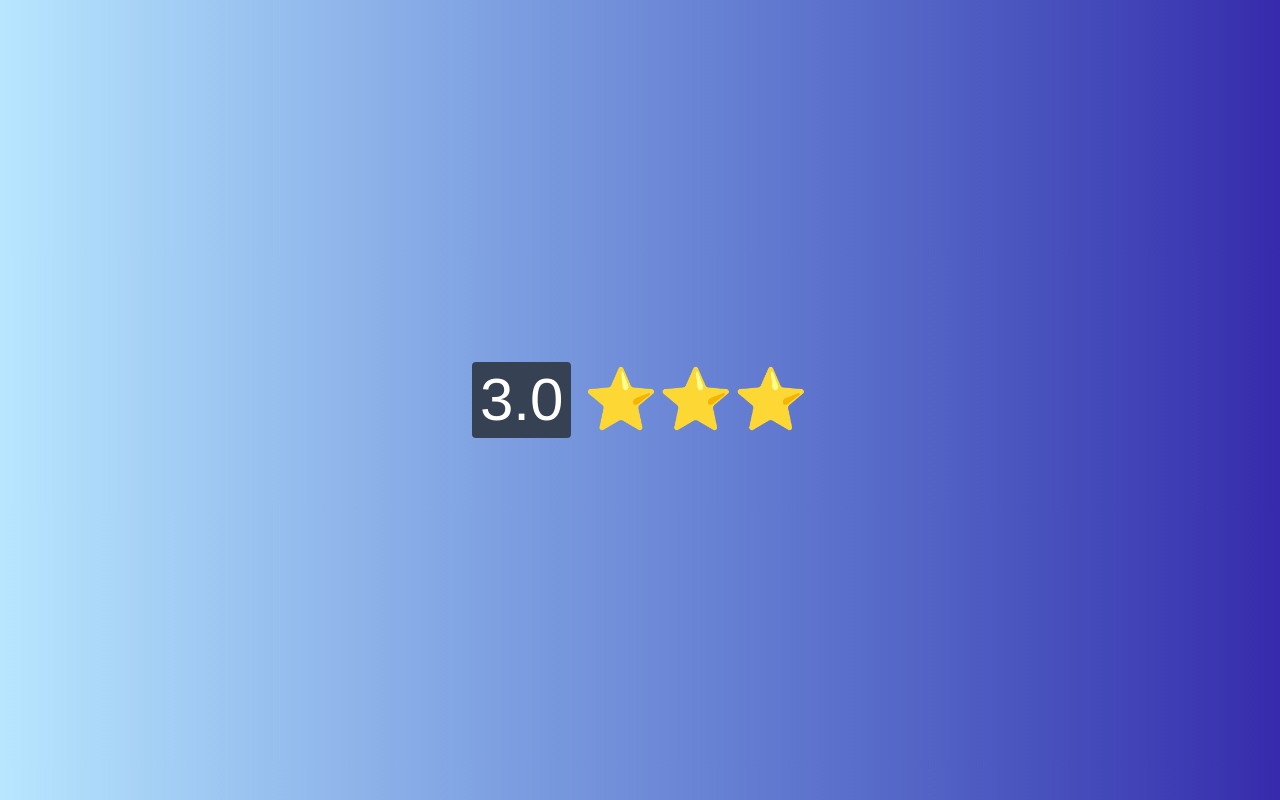
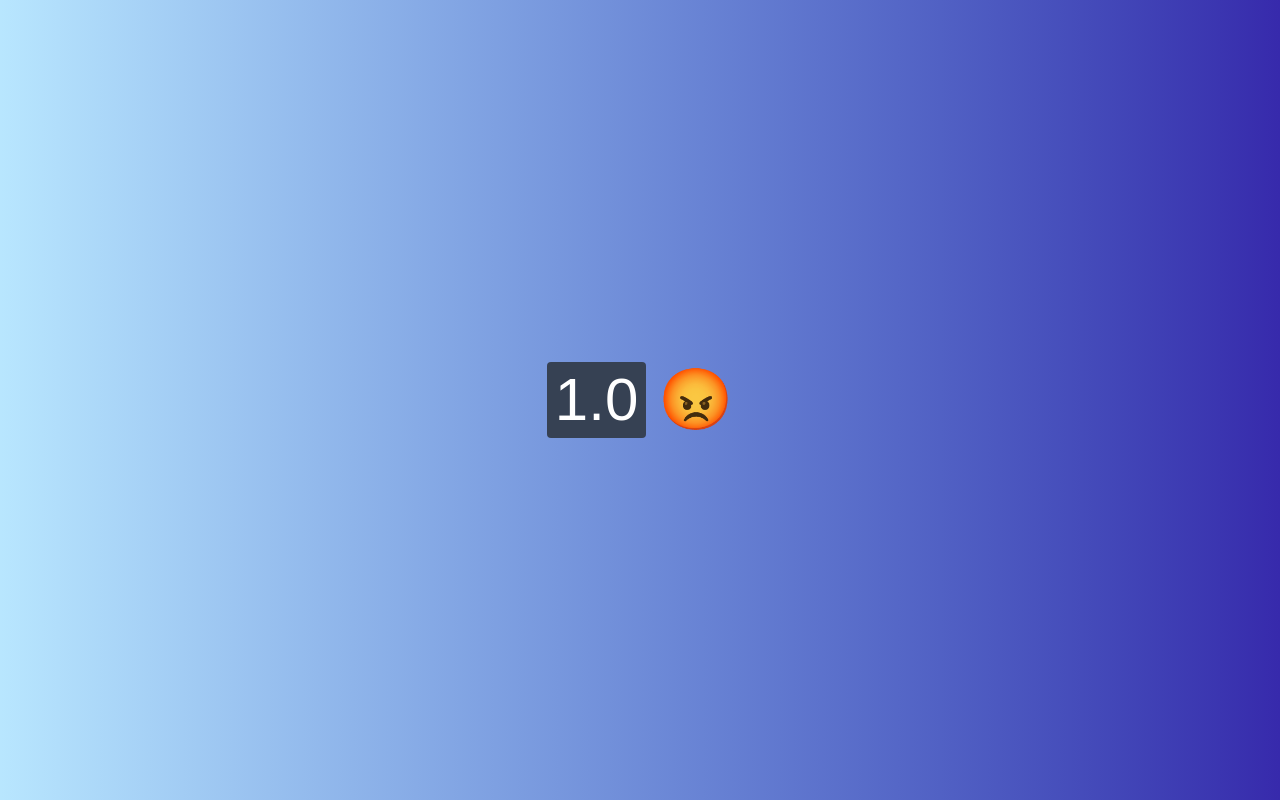
Before and after one commit to Wiillboss/react, a Next.js app in the folder react_primeiro_projeto/: page / in a window 1280 px wide. Built offline with nearby package versions, Linux system fonts and the light colour scheme.

Commit message:
atualização

```diff
--- a/react_primeiro_projeto/app/components/Emoji_Rating.tsx
+++ b/react_primeiro_projeto/app/components/Emoji_Rating.tsx
@@ -6,18 +6,24 @@ export const Emoji_Rating = ({ rating }: Props) => {
     if(rating >= 5) rating = 5;
     if(rating <= 0) rating = 0;
 
+    //mostrando cinco emojis diferentes para cada avaliação, mas não é a melhor forma de fazer isso, pois se a avaliação for 4.5, por exemplo, ele vai mostrar 4 emojis e meio, e não 5 emojis diferentes.
+    const emojis = ['😡', '😞', '😐', '😊', '😍'];
+
     const rateInt = Math.floor(rating);
     const rateDecimal = rating - rateInt;
-
-    const fullstars = '⭐'.repeat(rateInt);
+    //colocando um emoji para cada avaliação, mas se a avaliação for 4.5, por exemplo, ele vai mostrar 4 emojis e meio, e não 5 emojis diferentes.
+    const stars = emojis[rateInt - 1] || emojis[0];
     const halfStar = rateDecimal >= 0.5 ? '⭐' : '';
     const emptyStars = ''.repeat(5 - rateInt - (halfStar ? 1 : 0));
+    // const fullstars = '⭐'.repeat(rateInt);
+    // const halfStar = rateDecimal >= 0.5 ? '⭐' : '';
+    // const emptyStars = ''.repeat(5 - rateInt - (halfStar ? 1 : 0));
 
 
     return (
         <div className="flex items-center text-6xl">
             <div className="bg-gray-700 p-2 rounded">{rating.toFixed(1)}</div>
-            <div className="ml-3">{fullstars}{halfStar}{emptyStars}</div>
+            <div className="ml-3">{stars}{halfStar}{emptyStars}</div>
 
         </div>
     );
--- a/react_primeiro_projeto/app/page.tsx
+++ b/react_primeiro_projeto/app/page.tsx
@@ -253,7 +253,7 @@ const Exercicio_Rating_emoji = () => {
   return (
     <div className="w-screen h-screen flex flex-col justify-center items-center
      text-white bg-linear-to-r from-sky-200 to-indigo-800 text-6xl">
-      <Emoji_Rating rating={3} />
+      <Emoji_Rating rating={1} />
     </div>
   );
 }
```
